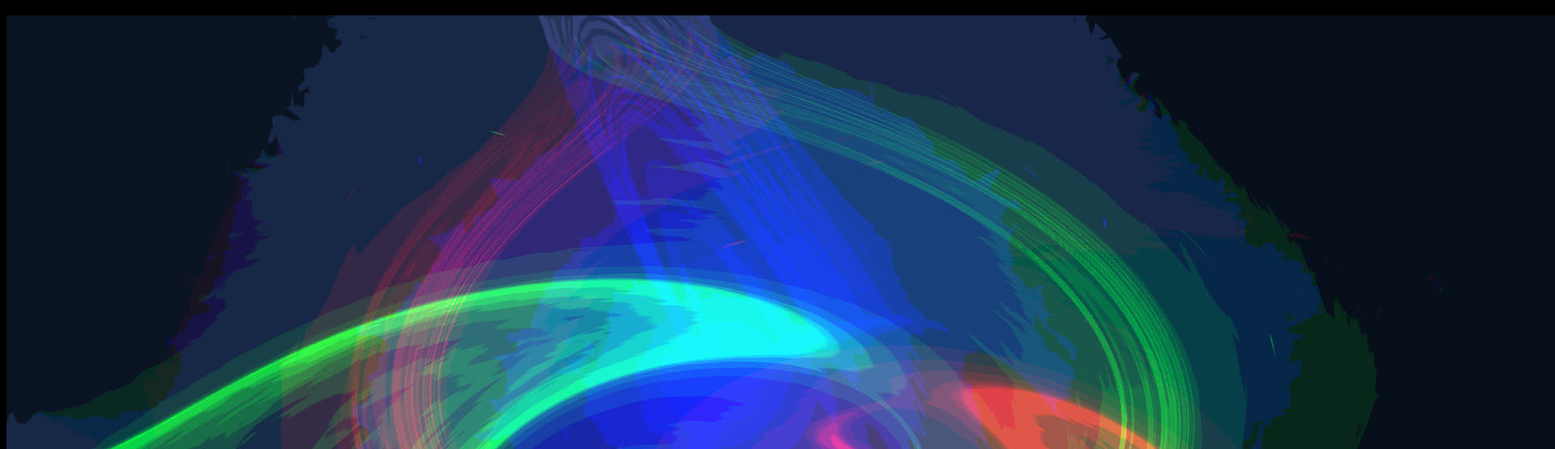
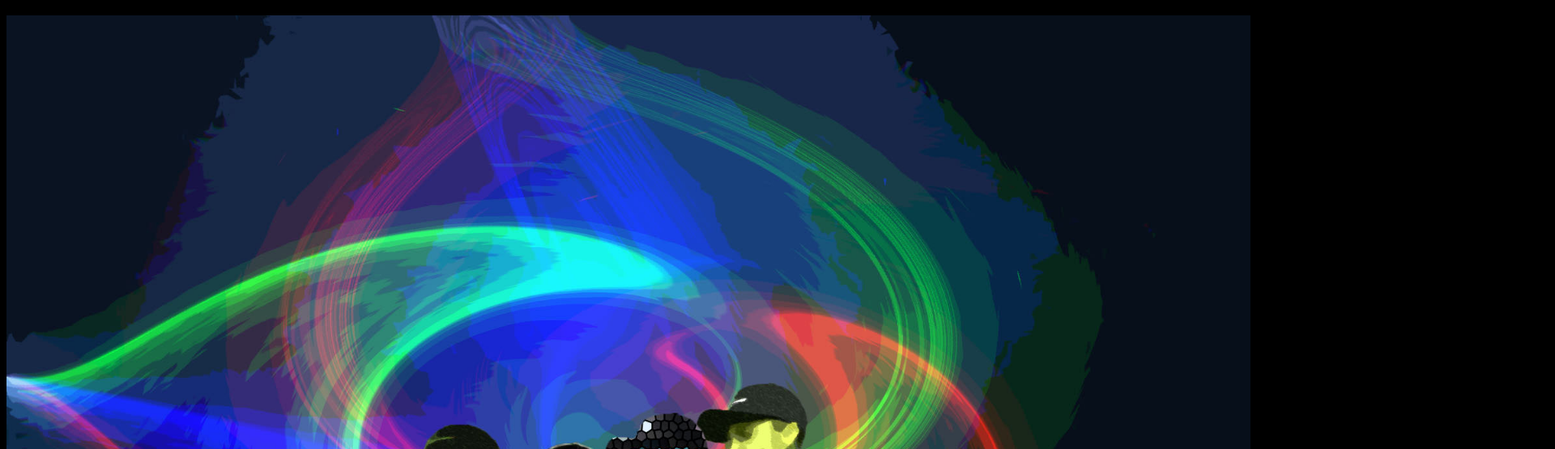
Before and after one commit to Leiyoli/alteregophotoshop, a plain HTML site: page index.html in a window 1280 px wide. Shown: the part 61-616 px from the top of the page at 81% size, 1920 px wide, since content can reach past the window. Drawn offline with Linux system fonts and the light colour scheme.

Commit message:
Update index.html

```diff
--- a/index.html
+++ b/index.html
@@ -19,7 +19,7 @@ h1 {
 <body>
 <h1>My Photoshoped Alter-ego</h1>
   <p>
-  <img src="alterego_photoshop.jpg" alt="Alter-Ego_Photoshopped" width="1920" height="1200">
+  <img src="alterego_photoshop.jpg" alt="Alter-Ego_Photoshopped" width="1536" height="960">
   </p>
   <p>Hope you like it</p>
 </body>
```
